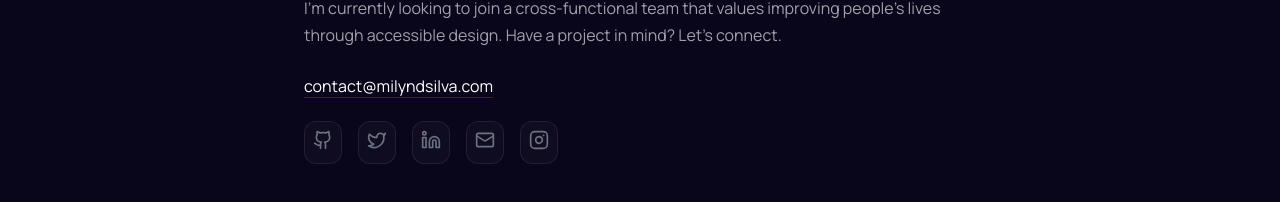
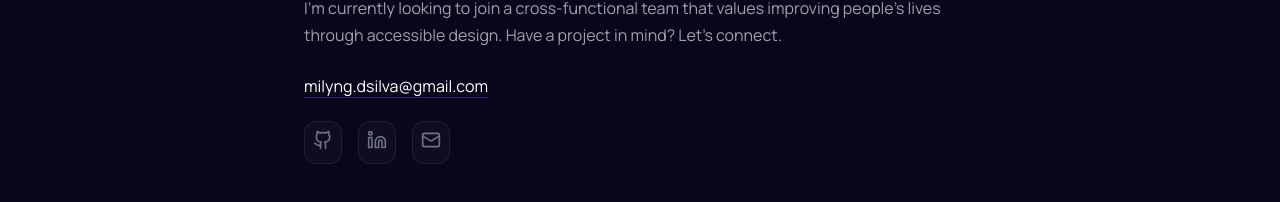
Before and after one commit to MilynDsilva/Portfolio, a React (Vite) app: page / in a window 1280 px wide. Shown: the part 2507-2709 px from the top of the page. Built offline with nearby package versions, Linux system fonts and the light colour scheme.

Commit message:
ads socials

```diff
--- a/src/components/Contact.jsx
+++ b/src/components/Contact.jsx
@@ -11,22 +11,34 @@ const Contact = () => {
                     through accessible design. Have a project in mind? Let's connect.
                 </p>
                 <a
-                    href="mailto:contact@milyndsilva.com"
+                    href="mailto:milyng.dsilva@gmail.com"
                     className="contact-email"
                 >
-                    contact@milyndsilva.com
+                    milyng.dsilva@gmail.com
                 </a>
 
                 <div className="contact-icons flex gap-4 mt-6">
-                    {[Github, Twitter, Linkedin, Mail, Instagram].map((Icon, i) => (
-                        <a
-                            key={i}
-                            href="#"
-                            className="text-gray-500 hover-text-white transition-colors glass"
-                        >
-                            <Icon size={20} />
-                        </a>
-                    ))}
+                    <a
+                        href="https://github.com/MilynDsilva"
+                        className="text-gray-500 hover-text-white transition-colors glass"
+                        aria-label="GitHub"
+                    >
+                        <Github size={20} />
+                    </a>
+                    <a
+                        href="https://www.linkedin.com/in/milyn-dsilva"
+                        className="text-gray-500 hover-text-white transition-colors glass"
+                        aria-label="LinkedIn"
+                    >
+                        <Linkedin size={20} />
+                    </a>
+                    <a
+                        href="mailto:contact@milyndsilva.com"
+                        className="text-gray-500 hover-text-white transition-colors glass"
+                        aria-label="Email"
+                    >
+                        <Mail size={20} />
+                    </a>
                 </div>
             </div>
         </footer>
```
